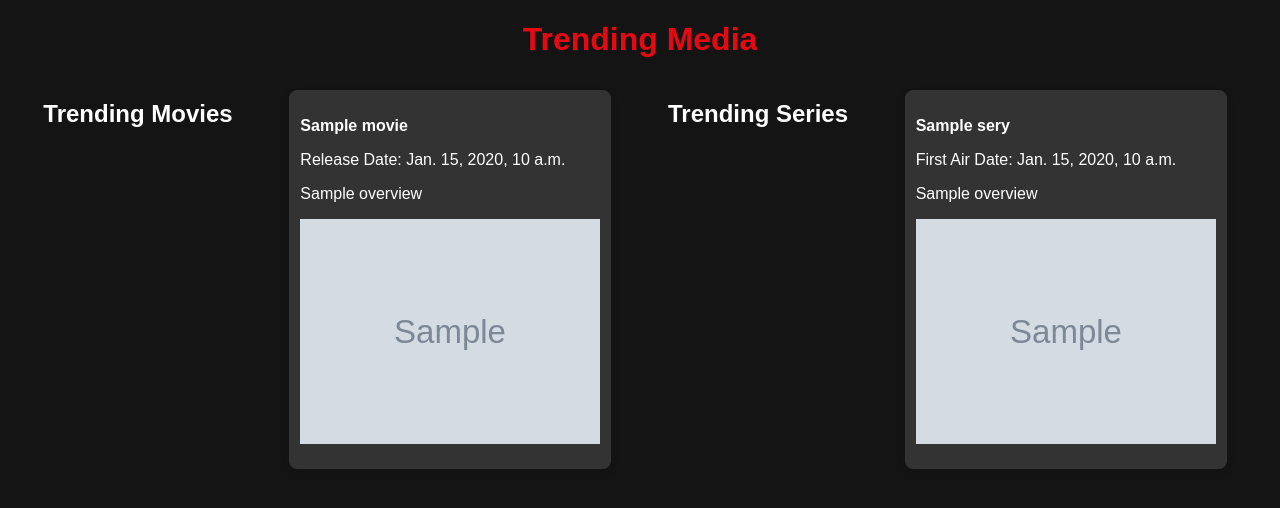
After one commit to adhishrayas/Techsnap, a Django app: template templates/upcoming.html in a window 1280 px wide. The commit adds this page. Shown: the top 508 px of the page. Run offline with Django 5.2, Linux system fonts and the light colour scheme; the template is opened without the code that fills it: most values are stand-ins (such as "Sample title", 1, 10 or a date in 2020); grey boxes marked "Sample" are stand-in pictures.

Commit message:
added stuff

```diff
--- a/movies/urls.py
+++ b/movies/urls.py
@@ -19,7 +19,8 @@ from .views import(
                    AddtoSeenPlaylistView,
                    AddtoMustWatchPlaylistView,
                    AddtoTrackingPlaylistView,
-                   TrendingMediaView
+                   TrendingMediaView,
+                   UpcomingReleaseView
                    )
 
 
@@ -44,5 +45,6 @@ urlpatterns = [
     path('add_to_scene/',AddtoSeenPlaylistView.as_view(),name = "Add_scene"),
     path('add_to_must/',AddtoMustWatchPlaylistView.as_view(),name = "Add_must"),
     path('add_to_track/',AddtoTrackingPlaylistView.as_view(),name = "Add_tracking"),
-    path('trending/',TrendingMediaView.as_view(),name = "Trending")
+    path('trending/',TrendingMediaView.as_view(),name = "Trending"),
+    path('upcoming/',UpcomingReleaseView.as_view(),name = "Upcoming")
 ]
--- a/templates/feed.html
+++ b/templates/feed.html
@@ -96,6 +96,7 @@
             color: #7f8c8d;
         }
 
+        .timeline-button,
         .trending-button,
         .create-button,
         .profile-button,
@@ -109,6 +110,7 @@
             cursor: pointer;
         }
 
+        .timeline-button:hover,
         .trending-button:hover,
         .create-button:hover,
         .profile-button:hover,
@@ -185,6 +187,7 @@
                 <a class="profile-button" href="{% url 'Authmodules:profiles' %}">Profile</a>
                 <a class="create-button" href = "{% url "posts:Post Create" %}">Create</a>
                 <a class="trending-button" href = "{% url "movies:Trending" %}">Trending</a>
+                <a class="trending-button" href = "{% url "movies:Upcoming" %}">Timeline</a>
             {% else %}
                 <a class="logout-login-button" href="{% url 'Authmodules:login' %}">Login</a>
             {% endif %}
--- /dev/null
+++ b/templates/upcoming.html
@@ -0,0 +1,90 @@
+<!-- templates/trending_media.html -->
+<!DOCTYPE html>
+<html lang="en">
+<head>
+    <meta charset="UTF-8">
+    <meta name="viewport" content="width=device-width, initial-scale=1.0">
+    <title>Trending Media</title>
+    <style>
+        body {
+            font-family: 'Arial', sans-serif;
+            margin: 20px;
+            background-color: #141414;
+            color: #fff;
+        }
+
+        h1 {
+            text-align: center;
+            color: #e50914;
+        }
+
+        .media-container {
+            display: flex;
+            flex-wrap: wrap;
+            justify-content: space-around;
+        }
+
+        .media-card {
+            border: 1px solid #333;
+            border-radius: 8px;
+            padding: 10px;
+            margin: 10px;
+            max-width: 300px;
+            box-shadow: 0 4px 8px rgba(0, 0, 0, 0.1);
+            transition: transform 0.3s;
+            background-color: #333;
+            cursor: pointer;
+        }
+
+        .media-card:hover {
+            transform: scale(1.05);
+        }
+
+        .media-image {
+            max-width: 100%;
+            height: auto;
+            margin-bottom: 10px;
+        }
+    </style>
+</head>
+<body>
+    <h1>Trending Media</h1>
+
+    <div class="media-container">
+        <!-- Trending Movies -->
+        {% if movies %}
+            <h2>Trending Movies</h2>
+            {% for movie in movies %}
+                <div class="media-card" onclick="handleMediaClick('{{ movie.id }}', '{{ movie.content_type }}')" data-id="{{ movie.id }}">
+                    <p><strong>{{ movie.title }}</strong></p>
+                    <p>Release Date: {{ movie.release_date }}</p>
+                    <p>{{ movie.overview }}</p>
+                    <img class="media-image" src="{{ movie.image_url }}" alt="{{ movie.title }}">
+                </div>
+            {% endfor %}
+        {% endif %}
+
+        <!-- Trending Series -->
+        {% if tv_shows %}
+            <h2>Trending Series</h2>
+            {% for series in tv_shows %}
+                <div class="media-card" onclick="handleMediaClick('{{ series.id }}', '{{ series.content_type }}')" data-id="{{ series.id }}">
+                    <p><strong>{{ series.name }}</strong></p>
+                    <p>First Air Date: {{ series.first_air_date }}</p>
+                    <p>{{ series.overview }}</p>
+                    <img class="media-image" src="{{ series.image_url }}" alt="{{ series.name }}">
+                </div>
+            {% endfor %}
+        {% endif %}
+    </div>
+
+    <script>
+        // Additional JavaScript for interactivity
+        function handleMediaClick(mediaID, mediaType) {
+            // Customize this function based on your needs
+            // Example: Redirect to a media details page
+            window.location.href = '{% url "movies:movie_details" %}' + `?id=${mediaID}` + `&type=${mediaType}`;
+        }
+    </script>
+</body>
+</html>
```
Also changed, not shown: movies/views.py (+46 -0 lines).
